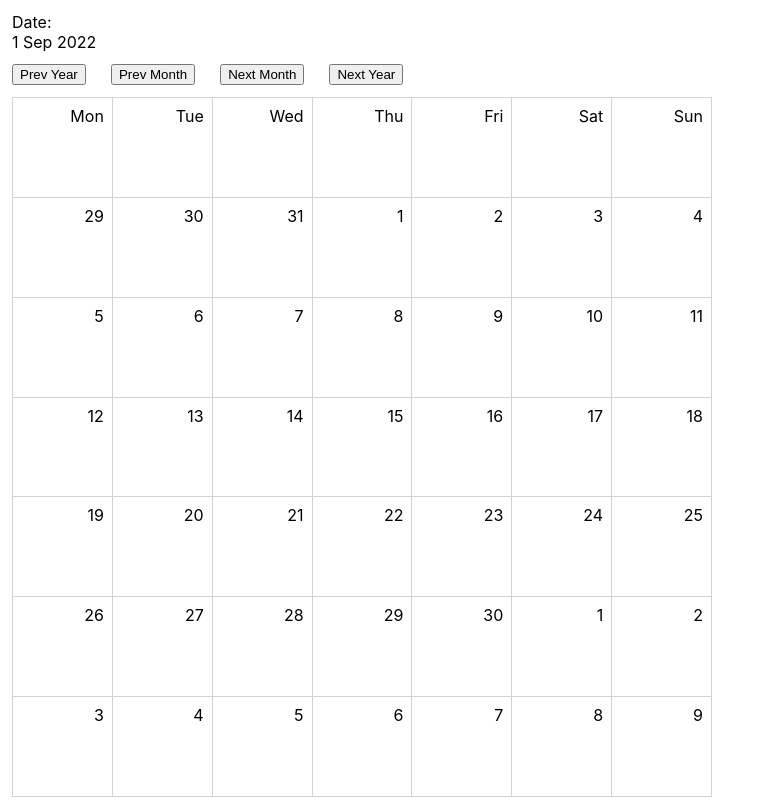
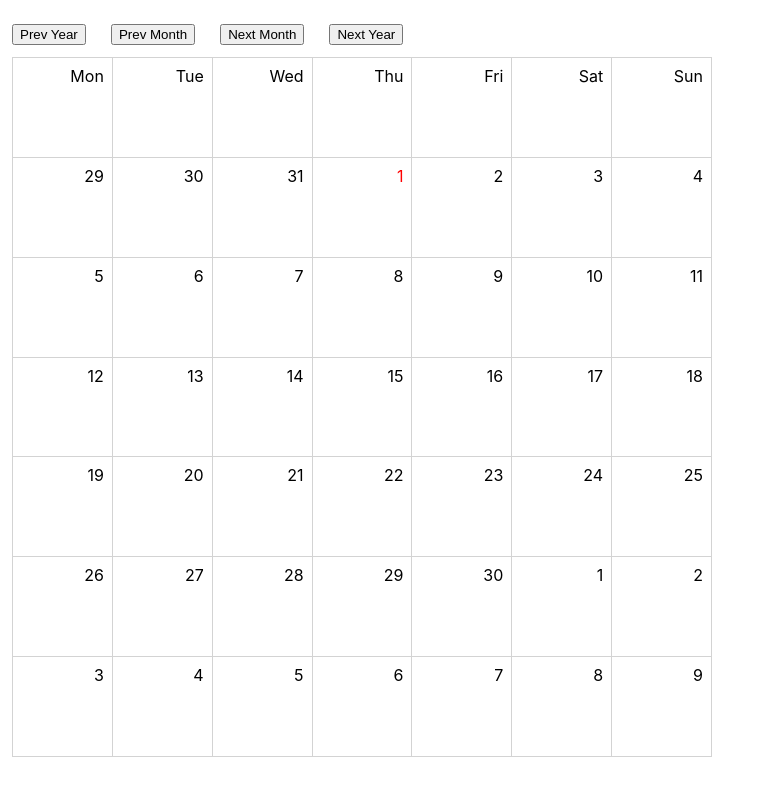
Before and after one commit to stepGT/this_react_datepicker, a React (Create React App) app: page / in a window 1280 px wide. Shown: the whole page, without its empty margins (0-763 px from the left). Built offline with nearby package versions, Linux system fonts and the light colour scheme.

Commit message:
Selected current date

```diff
--- a/src/App.css
+++ b/src/App.css
@@ -20,6 +20,10 @@
     justify-content: flex-end;
 }
 
+.calendarPanelItem--current {
+    color: red;
+}
+
 .calendarButtons {
     display: flex;
     margin: 12px 0;
--- a/src/components/Datepicker.tsx
+++ b/src/components/Datepicker.tsx
@@ -84,7 +84,7 @@ const Datepicker = ({ value, onChange, min, max }: DatepickerProps) => {
   const [year, day, month] = useMemo(() => {
     const currentYear = value.getFullYear();
     const currentDay = value.getDate();
-    const currentMonth = months[value.getMonth()];
+    const currentMonth = value.getMonth();
     return [currentYear, currentDay, currentMonth];
   }, [value]);
 
@@ -124,10 +124,6 @@ const Datepicker = ({ value, onChange, min, max }: DatepickerProps) => {
 
   return (
     <div style={{ padding: 12 }}>
-      Date:
-      <div>
-        {day} {month} {year}{' '}
-      </div>
       <div className="calendarButtons">
         <button onClick={prevYear}>Prev Year</button>
         <button onClick={prevMonth}>Prev Month</button>
@@ -143,8 +139,13 @@ const Datepicker = ({ value, onChange, min, max }: DatepickerProps) => {
           );
         })}
         {dateCells.map((cell, i) => {
+          const isCurrentDate = cell.year === year && cell.month === month && cell.date === day;
           return (
-            <div key={i} className="calendarPanelItem">
+            <div
+              key={i}
+              className={
+                isCurrentDate ? 'calendarPanelItem calendarPanelItem--current' : 'calendarPanelItem'
+              }>
               {cell.date}
             </div>
           );
```
